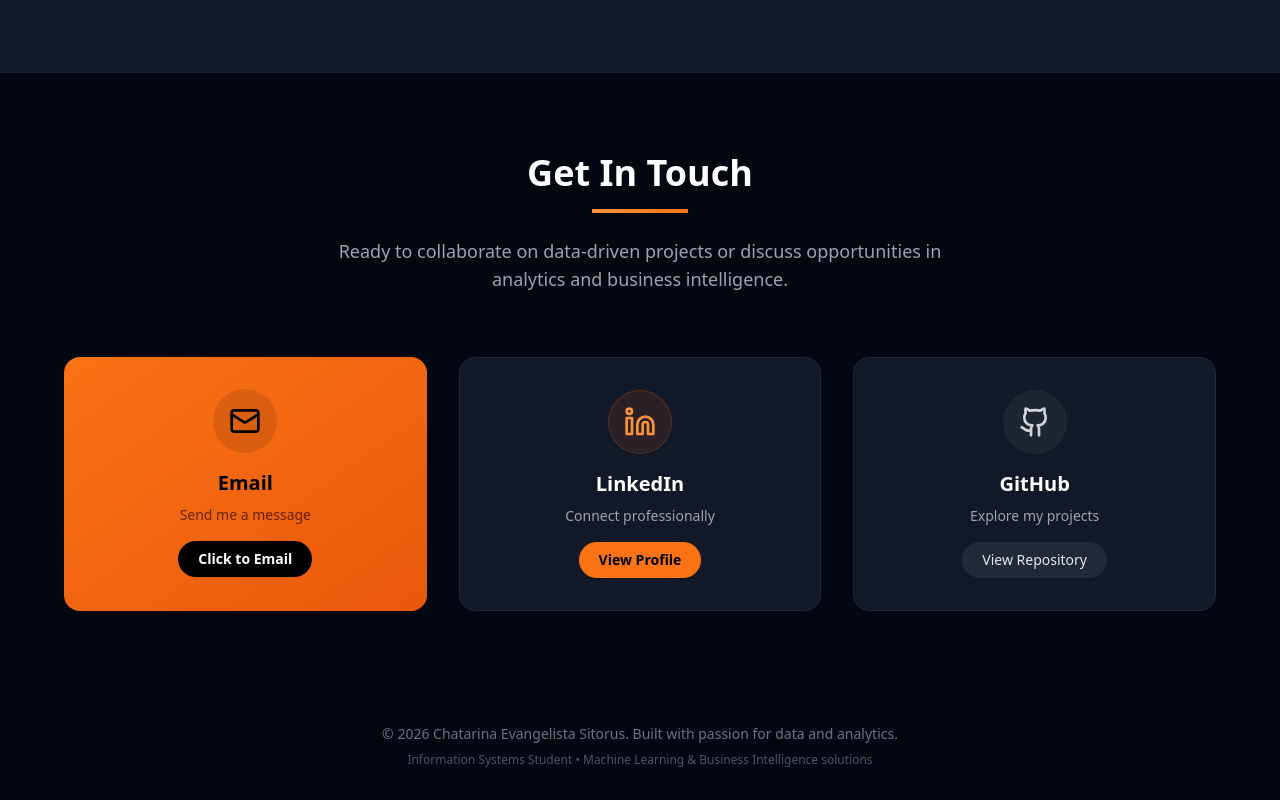
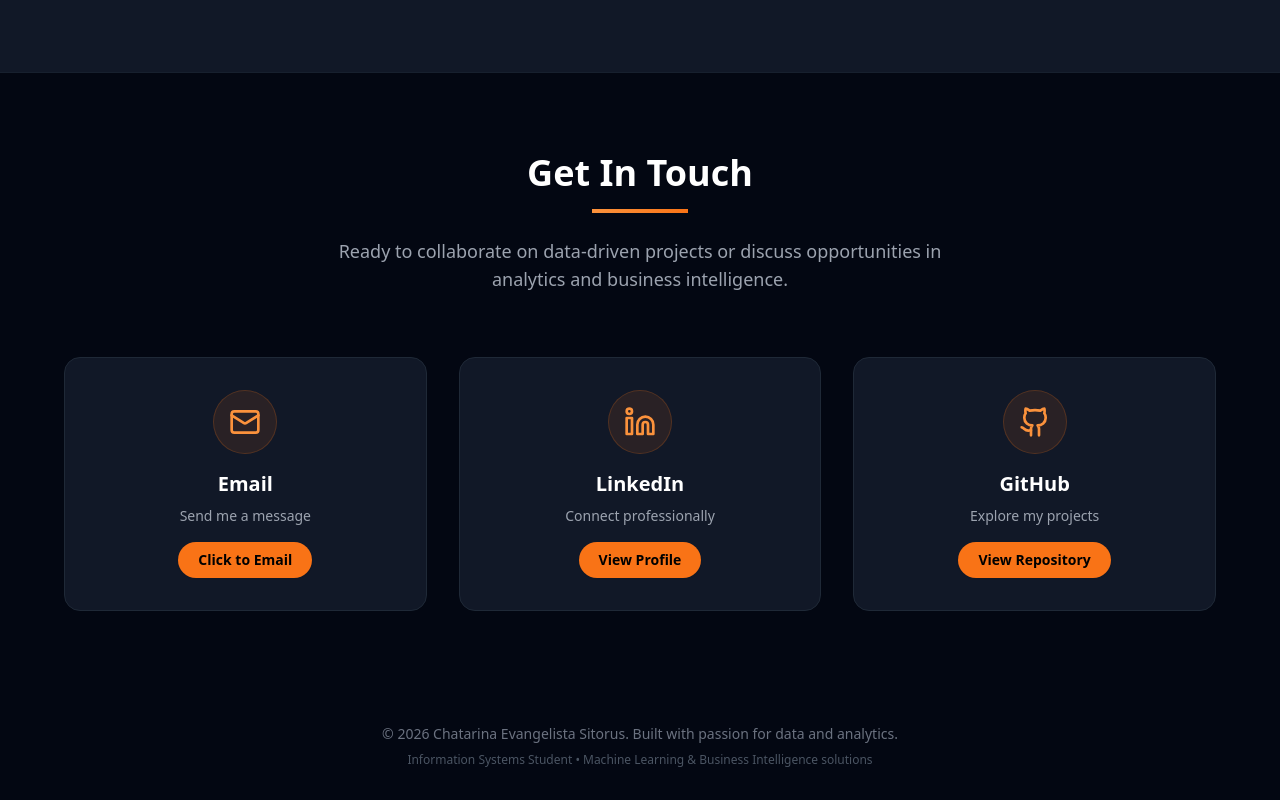
Before and after one commit to Chatarinaeva/portfolio-chatarinaeva, a React (Vite) app: page / in a window 1280 px wide. Shown: the part 3656-4456 px from the top of the page. Built offline with nearby package versions, Linux system fonts and the light colour scheme.

Commit message:
Refactor email, LinkedIn, and GitHub sections

```diff
--- a/src/App.tsx
+++ b/src/App.tsx
@@ -364,16 +364,20 @@ function App() {
             {/* Email */}
             <a
               href="mailto:chatzarchive@gmail.com"
-              className="bg-gradient-to-br from-orange-500 to-orange-600 text-black p-8 rounded-2xl text-center hover:shadow-[0_0_30px_rgba(249,115,22,0.2)] transform hover:-translate-y-1.5 transition-all duration-300 group"
+              className="bg-gray-900 text-white p-8 rounded-2xl text-center border border-gray-800 hover:border-orange-500/40 hover:shadow-[0_0_30px_rgba(249,115,22,0.12)] transform hover:-translate-y-1.5 transition-all duration-300 group relative overflow-hidden"
             >
-              <div className="bg-black/10 w-16 h-16 rounded-full flex items-center justify-center mx-auto mb-4 group-hover:scale-110 transition-transform duration-300">
-                <Mail className="w-8 h-8 text-black" />
+              <div className="absolute inset-0 bg-gradient-to-br from-orange-500/[0.06] via-transparent to-transparent opacity-0 group-hover:opacity-100 transition-opacity duration-300 pointer-events-none" />
+
+              <div className="relative z-10">
+                <div className="bg-orange-500/10 w-16 h-16 rounded-full flex items-center justify-center mx-auto mb-4 group-hover:scale-110 transition-transform duration-300 border border-orange-500/20">
+                  <Mail className="w-8 h-8 text-orange-400" />
                 </div>
-              <h3 className="text-xl font-bold mb-2 text-black">Email</h3>
-              <p className="text-orange-950/80 mb-4 text-sm">Send me a message</p>
-              <span className="inline-block bg-black text-white font-semibold px-5 py-2 rounded-full text-sm shadow-sm">
+                <h3 className="text-xl font-bold mb-2">Email</h3>
+                <p className="text-gray-400 mb-4 text-sm">Send me a message</p>
+                <span className="inline-block bg-orange-500 text-black font-semibold px-5 py-2 rounded-full text-sm shadow-sm hover:bg-orange-400 transition-colors">
                   Click to Email
                 </span>
+              </div>
             </a>
 
             {/* LinkedIn */}
@@ -381,8 +385,11 @@ function App() {
               href="https://www.linkedin.com/in/chatarina-evangelista/"
               target="_blank"
               rel="noopener noreferrer"
-              className="bg-gray-900 text-white p-8 rounded-2xl text-center hover:border-gray-700 border border-gray-800 transform hover:-translate-y-1.5 transition-all duration-300 group"
+              className="bg-gray-900 text-white p-8 rounded-2xl text-center border border-gray-800 hover:border-orange-500/40 hover:shadow-[0_0_30px_rgba(249,115,22,0.12)] transform hover:-translate-y-1.5 transition-all duration-300 group relative overflow-hidden"
             >
+              <div className="absolute inset-0 bg-gradient-to-br from-orange-500/[0.06] via-transparent to-transparent opacity-0 group-hover:opacity-100 transition-opacity duration-300 pointer-events-none" />
+
+              <div className="relative z-10">
                 <div className="bg-orange-500/10 w-16 h-16 rounded-full flex items-center justify-center mx-auto mb-4 group-hover:scale-110 transition-transform duration-300 border border-orange-500/20">
                   <Linkedin className="w-8 h-8 text-orange-400" />
                 </div>
@@ -391,6 +398,7 @@ function App() {
                 <span className="inline-block bg-orange-500 text-black font-semibold px-5 py-2 rounded-full text-sm shadow-sm hover:bg-orange-400 transition-colors">
                   View Profile
                 </span>
+              </div>
             </a>
 
             {/* GitHub */}
@@ -398,16 +406,20 @@ function App() {
               href="https://github.com/Chatarinaeva"
               target="_blank"
               rel="noopener noreferrer"
-              className="bg-gray-900 text-white p-8 rounded-2xl text-center hover:border-gray-700 border border-gray-800 transform hover:-translate-y-1.5 transition-all duration-300 group"
+              className="bg-gray-900 text-white p-8 rounded-2xl text-center border border-gray-800 hover:border-orange-500/40 hover:shadow-[0_0_30px_rgba(249,115,22,0.12)] transform hover:-translate-y-1.5 transition-all duration-300 group relative overflow-hidden"
             >
-              <div className="bg-white/5 w-16 h-16 rounded-full flex items-center justify-center mx-auto mb-4 group-hover:scale-110 transition-transform duration-300 border border-gray-800">
-                <Github className="w-8 h-8 text-gray-300" />
+              <div className="absolute inset-0 bg-gradient-to-br from-orange-500/[0.06] via-transparent to-transparent opacity-0 group-hover:opacity-100 transition-opacity duration-300 pointer-events-none" />
+
+              <div className="relative z-10">
+                <div className="bg-orange-500/10 w-16 h-16 rounded-full flex items-center justify-center mx-auto mb-4 group-hover:scale-110 transition-transform duration-300 border border-orange-500/20">
+                  <Github className="w-8 h-8 text-orange-400" />
                 </div>
                 <h3 className="text-xl font-bold mb-2">GitHub</h3>
                 <p className="text-gray-400 mb-4 text-sm">Explore my projects</p>
-              <span className="inline-block bg-gray-800 text-gray-200 font-medium px-5 py-2 rounded-full text-sm shadow-sm hover:bg-gray-700 transition-colors">
+                <span className="inline-block bg-orange-500 text-black font-semibold px-5 py-2 rounded-full text-sm shadow-sm hover:bg-orange-400 transition-colors">
                   View Repository
                 </span>
+              </div>
             </a>
           </div>
         </div>
```
Lines whose indentation alone changed are shown as unchanged.
